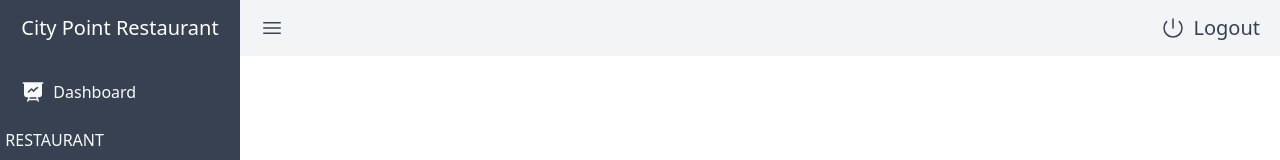
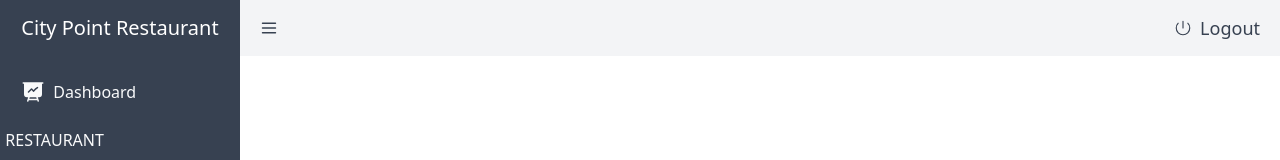
Before and after one commit to dev-vaibhav99/City-Point-Restaurant-Frontend, a React (Vite) app: page / in a window 1280 px wide. Shown: the top 160 px of the page. Built offline with nearby package versions, Linux system fonts and the light colour scheme.

Commit message:
Implement React Icon

```diff
--- a/src/components/Header.tsx
+++ b/src/components/Header.tsx
@@ -1,37 +1,16 @@
-const Header = () => {
+import React from "react";
+import { HiMiniBars3 } from "react-icons/hi2";
+import { HiOutlinePower } from "react-icons/hi2";
+const Header: React.FC = () => {
   return (
-    <header className="h-14 top-0 left-0 flex justify-between items-center text-xl transition-transform md:ml-60 ">
+    <header className="h-14 top-0 left-0 flex justify-between items-center text-lg transition-transform md:ml-60 ">
       <div className="h-full bg-gray-100 w-full flex justify-between items-center px-5 text-gray-700">
-        <svg
-          xmlns="http://www.w3.org/2000/svg"
-          fill="none"
-          viewBox="0 0 24 24"
-          strokeWidth={1.5}
-          stroke="currentColor"
-          className="w-6 h-6 hover:text-gray-400 duration-300 hover:cursor-pointer"
+        <HiMiniBars3 className="text-gray-700 hover:text-gray-400 duration-300" />
+        <div
+          className="flex gap-2 items-center hover:text-gray-400 duration-300 hover:cursor-pointer"
+          onClick={() => alert("Logged out")}
         >
-          <path
-            strokeLinecap="round"
-            strokeLinejoin="round"
-            d="M3.75 6.75h16.5M3.75 12h16.5m-16.5 5.25h16.5"
-          />
-        </svg>
-        <div className="flex gap-2 items-center hover:text-gray-400 duration-300 hover:cursor-pointer">
-          <svg
-            xmlns="http://www.w3.org/2000/svg"
-            fill="none"
-            viewBox="0 0 24 24"
-            strokeWidth={1.5}
-            stroke="currentColor"
-            className="w-6 h-6"
-          >
-            <path
-              strokeLinecap="round"
-              strokeLinejoin="round"
-              d="M5.636 5.636a9 9 0 1 0 12.728 0M12 3v9"
-            />
-          </svg>
-
+          <HiOutlinePower />
           <p>Logout</p>
         </div>
       </div>
```
